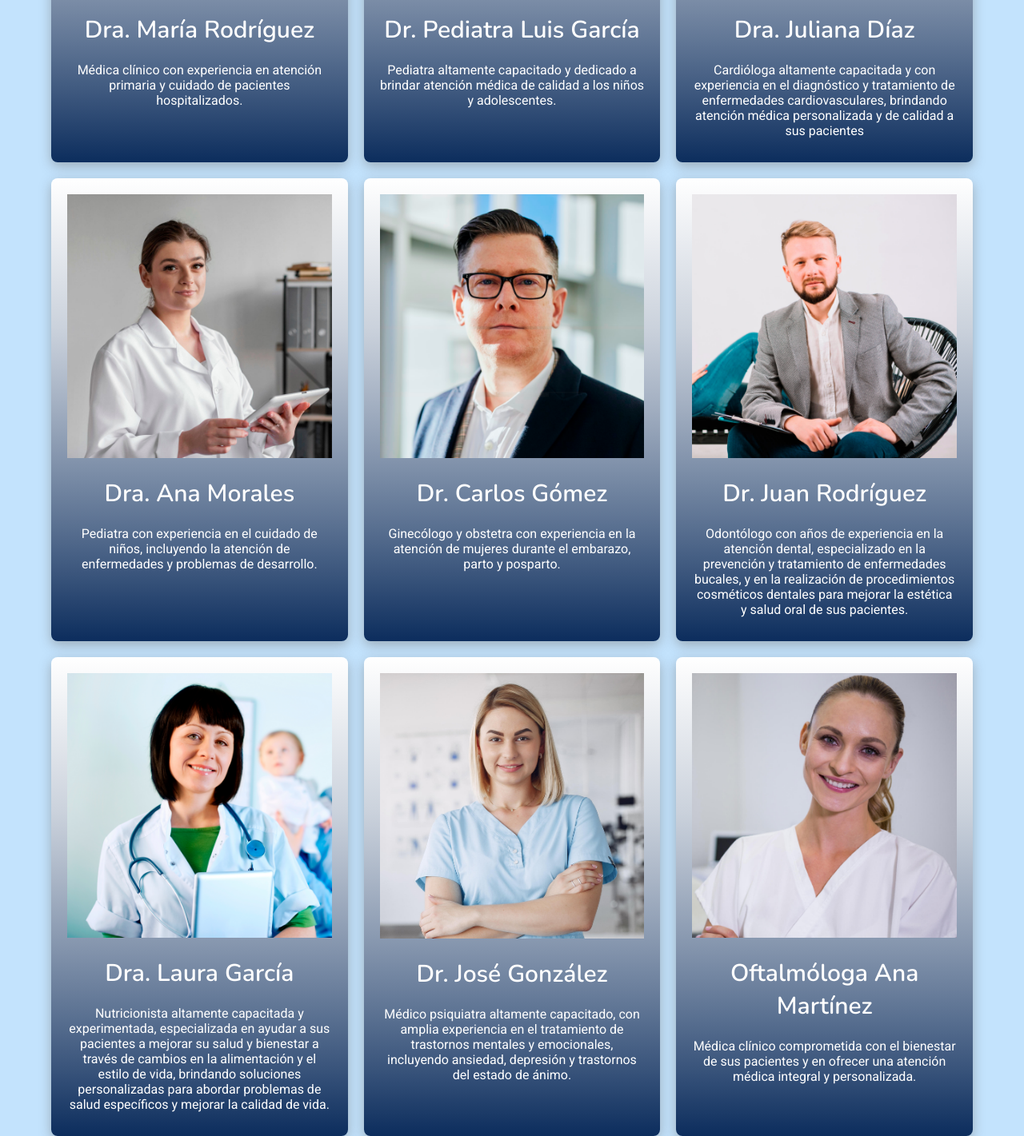
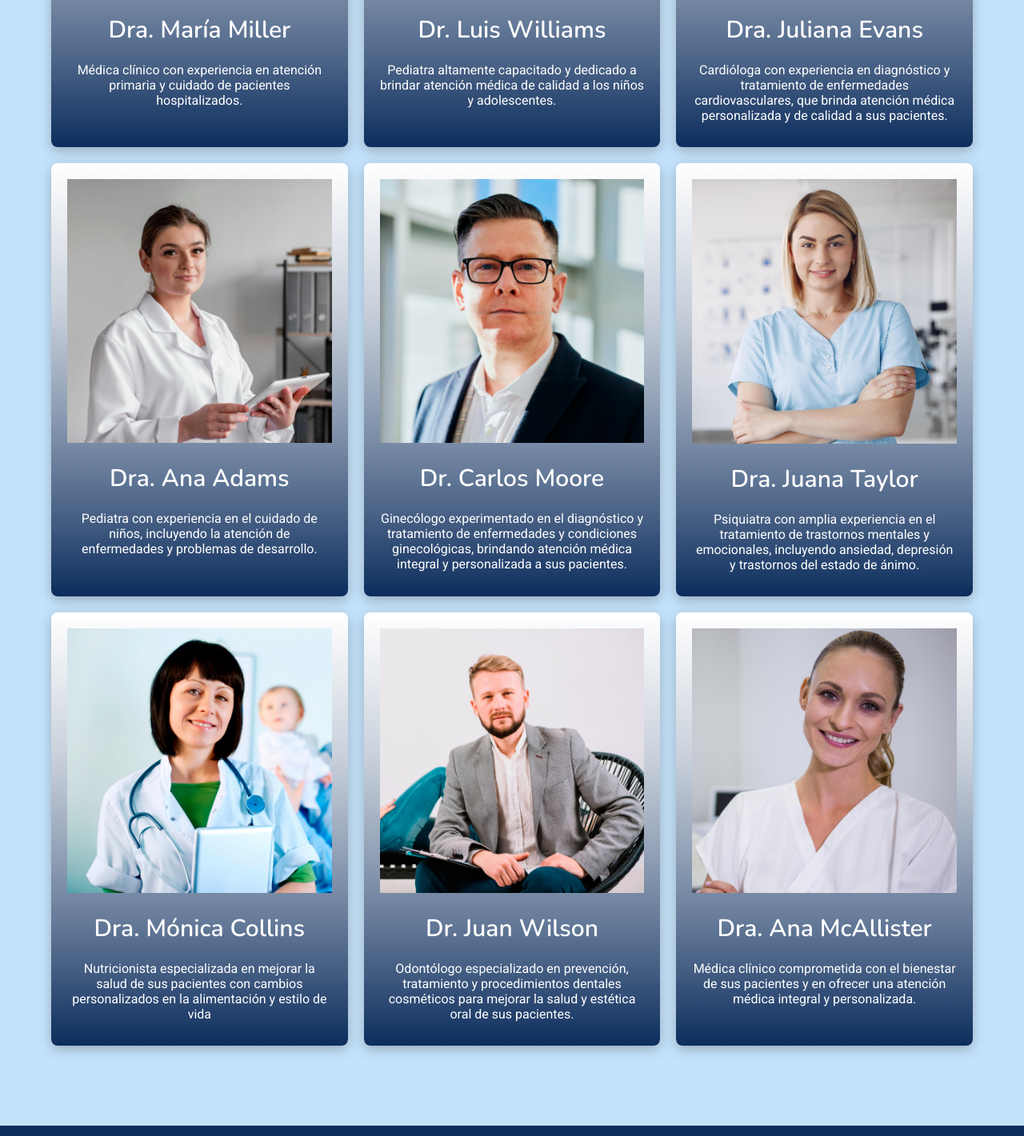
Before and after one commit to ian-cuba/Proyecto_CaC, a plain HTML site: page professionals.html in a window 1280 px wide. Shown: the part 948-2369 px from the top of the page at 80% size. Drawn offline with nearby package versions, Linux system fonts and the light colour scheme.

Commit message:
Modifique algunas cosas de los prof.

```diff
--- a/professionals.html
+++ b/professionals.html
@@ -65,37 +65,36 @@
                     <div class="grid-item">
                         <div class="grid-item__content">
                             <div>
-                                <img src="img/proffesionals/dra6.jpg" alt="Dra. María Rodríguez">
+                                <img src="img/proffesionals/dra6.jpg" alt="Dra. María Miller">
                             </div>
-                            <h3>Dra. María Rodríguez</h3>
-                            <p>Médica clínico con experiencia en atención primaria y cuidado de pacientes
-                                hospitalizados.</p>
+                            <h3>Dra. María Miller</h3>
+                            <p>Médica clínico con experiencia en atención primaria y cuidado de pacientes hospitalizados.</p>
                             </div>
                         </div>
                         <div class="grid-item">
                             <div class="grid-item__content">
                                 <div>
-                                <img src="img/proffesionals/dc1.jpg" alt="Enfermero Luis García">
+                                    <img src="img/proffesionals/dc1.jpg" alt="Dr. Luis Williams">
                                 </div>
-                            <h3>Dr. Pediatra Luis García</h3>
+                                <h3>Dr. Luis Williams</h3>
                                 <p>Pediatra altamente capacitado y dedicado a brindar atención médica de calidad a los niños y adolescentes.</p>
                             </div>
                         </div>
                         <div class="grid-item">
                             <div class="grid-item__content">
                                 <div>
-                                <img src="img/proffesionals/dra1.jpg" alt="Dr. Pedro Díaz">
+                                    <img src="img/proffesionals/dra1.jpg" alt="Dr. Juliana Evans">
                                 </div>
-                            <h3>Dra. Juliana Díaz</h3>
-                            <p>Cardióloga altamente capacitada y con experiencia en el diagnóstico y tratamiento de enfermedades cardiovasculares, brindando atención médica personalizada y de calidad a sus pacientes</p>
+                                <h3>Dra. Juliana Evans</h3>
+                                <p>Cardióloga con experiencia en diagnóstico y tratamiento de enfermedades cardiovasculares, que brinda atención médica personalizada y de calidad a sus pacientes.</p>
                             </div>
                         </div>
                         <div class="grid-item">
                             <div class="grid-item__content">
                                 <div>
-                                <img src="img/proffesionals/dra2.jpg" alt="Dra. Ana Morales">
+                                    <img src="img/proffesionals/dra2.jpg" alt="Dra. Ana Adams">
                                 </div>
-                            <h3>Dra. Ana Morales</h3>
+                                <h3>Dra. Ana Adams</h3>
                                 <p>Pediatra con experiencia en el cuidado de niños, incluyendo la atención de enfermedades y
                                     problemas de desarrollo.</p>
                             </div>
@@ -103,47 +102,46 @@
                         <div class="grid-item">
                             <div class="grid-item__content">
                                 <div>
-                                <img src="img/proffesionals/dc2.png" alt="Dr. Carlos Gómez">
+                                    <img src="img/proffesionals/dc2.png" alt="Dr. Carlos Moore">
                                 </div>
-                            <h3>Dr. Carlos Gómez</h3>
-                            <p>Ginecólogo y obstetra con experiencia en la atención de mujeres durante el embarazo,
-                                parto y posparto.
+                                <h3>Dr. Carlos Moore</h3>
+                                <p>Ginecólogo experimentado en el diagnóstico y tratamiento de enfermedades y condiciones ginecológicas, brindando atención médica integral y personalizada a sus pacientes.
                                 </p>
                             </div>
                         </div>
                         <div class="grid-item">
                             <div class="grid-item__content">
                                 <div>
-                                <img src="img/proffesionals/dc3.jpg" alt="Fisioterapeuta Marta Pérez">
+                                    <img src="img/proffesionals/dra4.jpg" alt="Dr. Juana Taylor">
                                 </div>
-                            <h3>Dr. Juan Rodríguez</h3>
-                            <p>Odontólogo con años de experiencia en la atención dental, especializado en la prevención y tratamiento de enfermedades bucales, y en la realización de procedimientos cosméticos dentales para mejorar la estética y salud oral de sus pacientes.</p>
+                                <h3>Dra. Juana Taylor</h3>
+                                <p>Psiquiatra con amplia experiencia en el tratamiento de trastornos mentales y emocionales, incluyendo ansiedad, depresión y trastornos del estado de ánimo.</p>
                             </div>
                         </div>
                         <div class="grid-item">
                             <div class="grid-item__content">
                                 <div>
-                                <img src="img/proffesionals/dra3.jpg" alt="Dra. Laura García">
+                                    <img src="img/proffesionals/dra3.jpg" alt="Dra. Mónica Collins">
                                 </div>
-                            <h3>Dra. Laura García</h3>
-                            <p>Nutricionista altamente capacitada y experimentada, especializada en ayudar a sus pacientes a mejorar su salud y bienestar a través de cambios en la alimentación y el estilo de vida, brindando soluciones personalizadas para abordar problemas de salud específicos y mejorar la calidad de vida.</p>
+                                <h3>Dra. Mónica Collins</h3>
+                                <p>Nutricionista especializada en mejorar la salud de sus pacientes con cambios personalizados en la alimentación y estilo de vida</p>
                             </div>
                         </div>
                         <div class="grid-item">
                             <div class="grid-item__content">
                                 <div>
-                                <img src="img/proffesionals/dra4.jpg" alt="Dr. José González">
+                                    <img src="img/proffesionals/dc3.jpg" alt="Dr. Juan Wilson">
                                 </div>
-                            <h3>Dr. José González</h3>
-                            <p>Médico psiquiatra altamente capacitado, con amplia experiencia en el tratamiento de trastornos mentales y emocionales, incluyendo ansiedad, depresión y trastornos del estado de ánimo.</p>
+                                <h3>Dr. Juan Wilson</h3>
+                                <p>Odontólogo especializado en prevención, tratamiento y procedimientos dentales cosméticos para mejorar la salud y estética oral de sus pacientes.</p>
                             </div>
                         </div>
                         <div class="grid-item">
                             <div class="grid-item__content">
                                 <div>
-                                <img src="img/proffesionals/dra5.jpg" alt="Oftalmóloga Ana Martínez">
+                                    <img src="img/proffesionals/dra5.jpg" alt="Dra. Ana McAllister">
                                 </div>
-                            <h3>Oftalmóloga Ana Martínez</h3>
+                                <h3>Dra. Ana McAllister</h3>
                                 <p>Médica clínico comprometida con el bienestar de sus pacientes y en ofrecer una atención médica integral y personalizada. </p>
                             </div>
                         </div>
```
Lines whose indentation alone changed are shown as unchanged.
